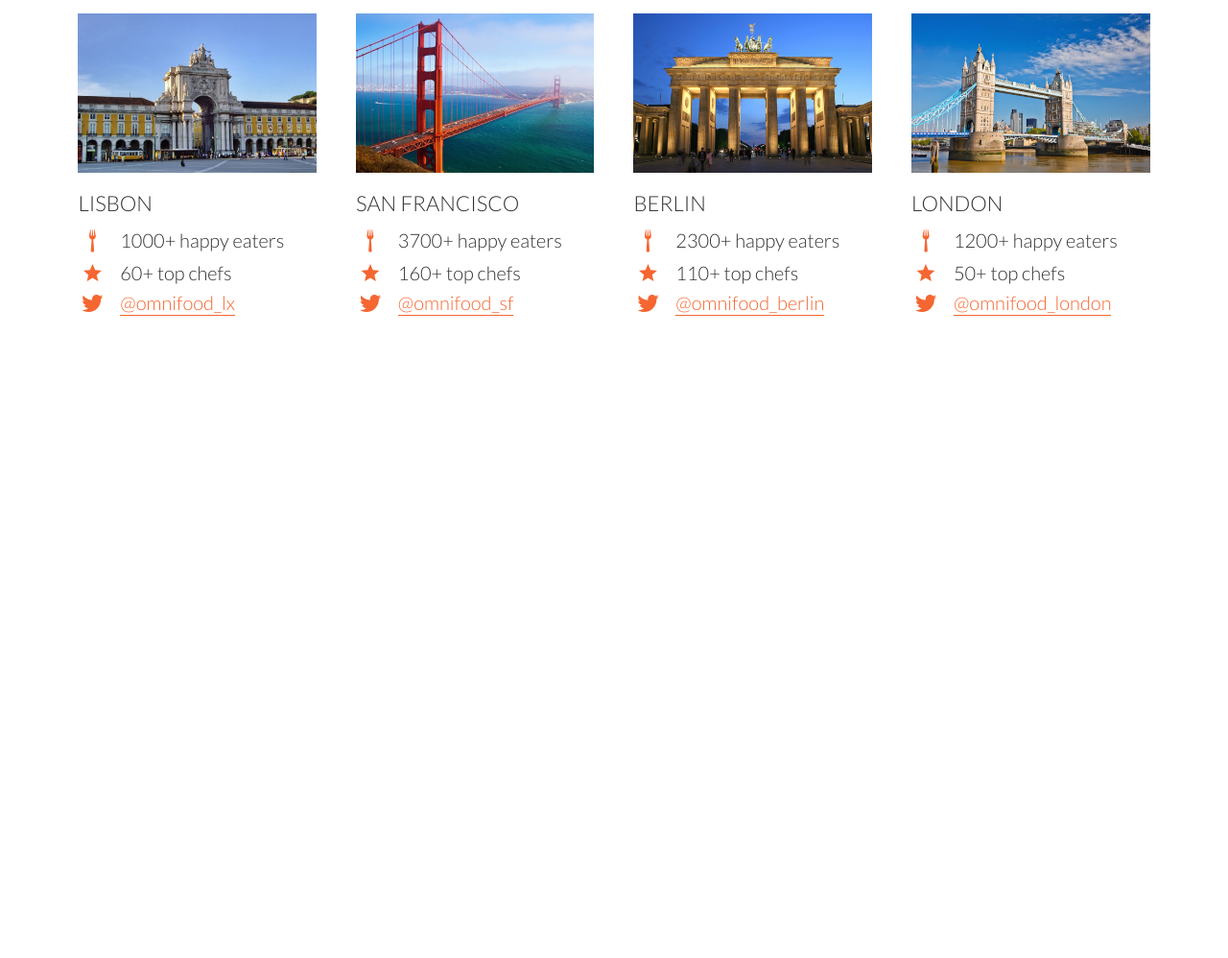
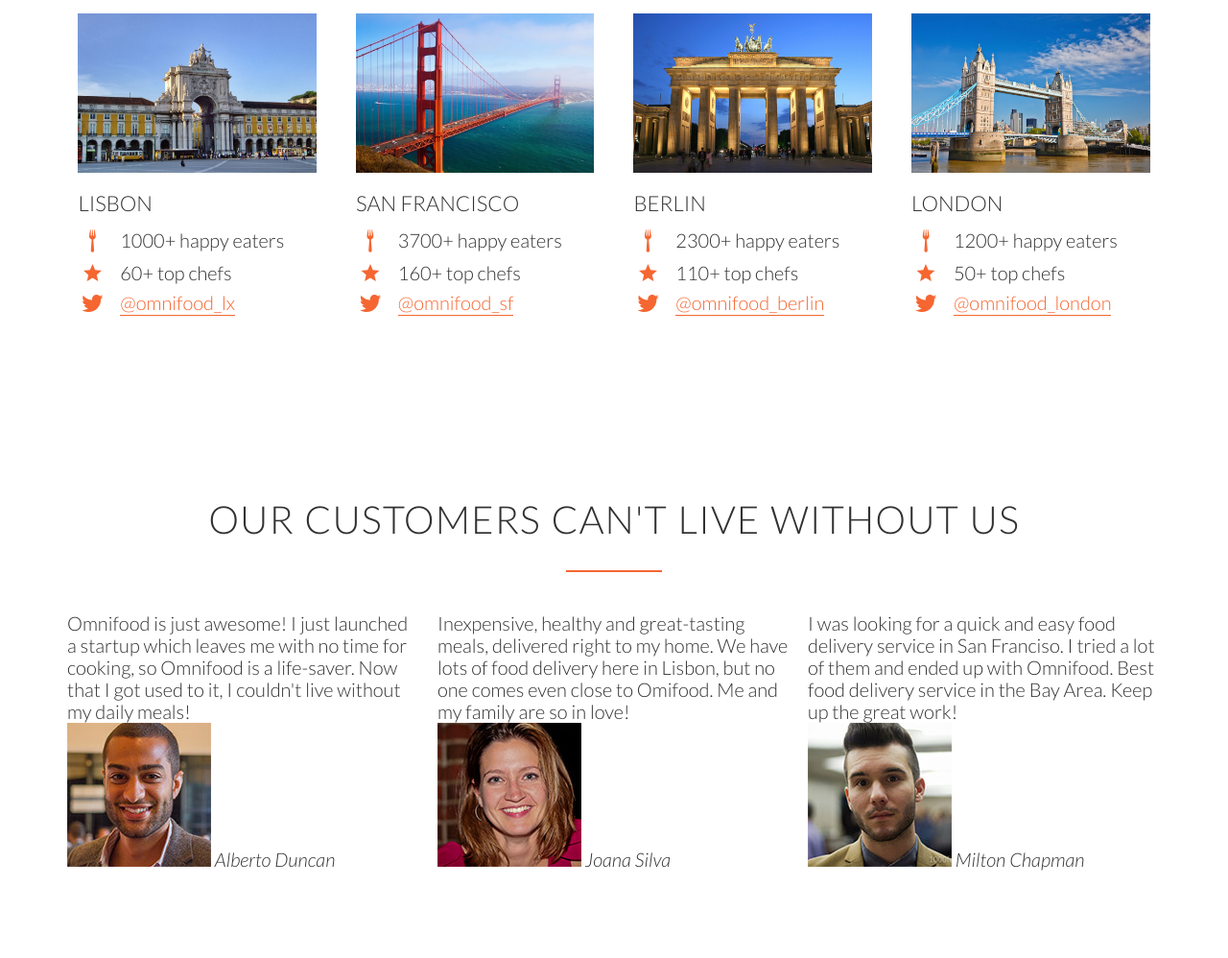
Before and after one commit to ALiu-Pomme/omnifood, a plain HTML site: page index.html in a window 1280 px wide. Shown: the part 2864-3862 px from the top of the page at 96% size. Before the commit the page ends 3302 px from the top, so only its background shows below. Drawn offline with Linux system fonts and the light colour scheme; files whose address does not match are found by name.

Commit message:
added base customer testimonial section elements

```diff
--- a/index.html
+++ b/index.html
@@ -166,6 +166,7 @@
 						<a href="#">@omnifood_lx</a>
 					</div>
 				</div>
+
 				<div class="col span-1-of-4 box">
 					<img src="resources/images/san-francisco.jpg" alt="San Francisco">
 					<h3>San Francisco</h3>
@@ -198,6 +199,7 @@
 						<a href="#">@omnifood_berlin</a>
 					</div>
 				</div>
+
 				<div class="col span-1-of-4 box">
 					<img src="resources/images/london.jpg" alt="London">
 					<h3>London</h3>
@@ -216,10 +218,52 @@
 				</div>
 			</div>
 		</section>
+		<section class="section-customers">
+			<div class="row">
+				<h2>Our customers can't live without us</h2>
+			</div>
+			<div class="row">
+				<div class="col span-1-of-3">
+					<blockquote>
+						Omnifood is just awesome! I just launched a startup which leaves me with no time for cooking, so Omnifood is a life-saver. Now that I got used to it, I couldn't live without my daily meals!
+					</blockquote>
+					<cite>
+						<img src="resources/images/customer-1.jpg" alt="Alberto Duncan">
+						Alberto Duncan
+					</cite>
+				</div>
+				<div class="col span-1-of-3">
+					<blockquote>
+						Inexpensive, healthy and great-tasting meals, delivered right to my home. We have lots of food delivery here in Lisbon, but no one comes even close to Omifood. Me and my family are so in love!
+					</blockquote>
+					<cite>
+						<img src="resources/images/customer-2.jpg" alt="Joana Silva">
+						Joana Silva
+					</cite>
+				</div>
+
+				<div class="col span-1-of-3">
+					<blockquote>
+						I was looking for a quick and easy food delivery service in San Franciso. I tried a lot of them and ended up with Omnifood. Best food delivery service in the Bay Area. Keep up the great work!
+					</blockquote>
+					<cite>
+						<img src="resources/images/customer-3.jpg" alt="Milton Chapman">
+						Milton Chapman
+					</cite>
+				</div>
+			</div>
 		</section>
 	</body>
 </html>
 
 <!--
+Omnifood is just awesome! I just launched a startup which leaves me with no time for cooking, so Omnifood is a life-saver. Now that I got used to it, I couldn't live without my daily meals!
+(Alberto Duncan)
+
+Inexpensive, healthy and great-tasting meals, delivered right to my home. We have lots of food delivery here in Lisbon, but no one comes even close to Omifood. Me and my family are so in love!
+(Joana Silva)
+
+I was looking for a quick and easy food delivery service in San Franciso. I tried a lot of them and ended up with Omnifood. Best food delivery service in the Bay Area. Keep up the great work!
+(Milton Chapman)
 
 -->
--- a/resources/css/style.css
+++ b/resources/css/style.css
@@ -371,3 +371,7 @@
 .section-cities .ion-fork {
 	font-size: 135%
 }
+
+/* ---------------------------------------
+  CUSTOMER TESTIMONIALS
+-----------------------------------------*/
```
